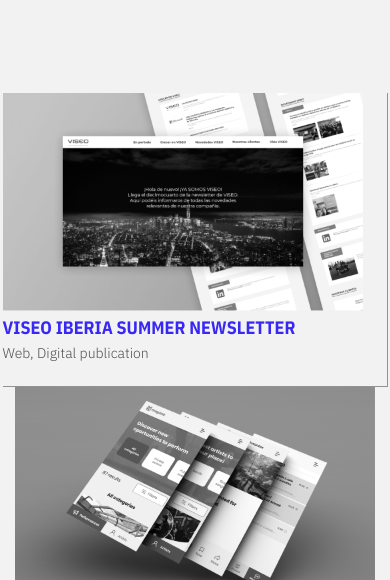
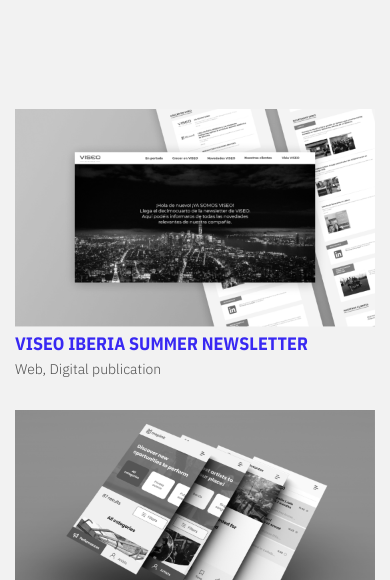
Before and after one commit to klevu11/klevux.github.io, a plain HTML site: page index.html in a window 390 px wide. Shown: the part 264-844 px from the top of the page. Drawn offline with nearby package versions, Linux system fonts and the light colour scheme.

Commit message:
No border on responsive

```diff
--- a/index.html
+++ b/index.html
@@ -314,7 +314,7 @@
                         <h5>Graphic Design, Print</h5>
                         <h2>25ft_18 Orientaciones</h2>
                          <p class="modal-p">25ft_18 Orientaciones is an annual exhibition held by the Government
-                           of the Canary Islands to promote emerging visual artist.
+                           of the Canary Islands to promote emerging visual artists.
                         </p>
                         <p class="modal-p">In the 2018 edition, selected artists work with Peter Sloterdijk's metaphor,
                           which reinterprets the history of Western metaphysics as an inherently spatial and
--- a/styles.css
+++ b/styles.css
@@ -156,6 +156,14 @@ div.right {
 div.even {
     padding-bottom: 0;
 }
+
+@media (max-width: 1268px) {
+    .work-wrap > div {
+        border: none;
+        padding: 1rem;
+     }
+  }
+
 
 .divider{
     padding-top: 5rem;
```
